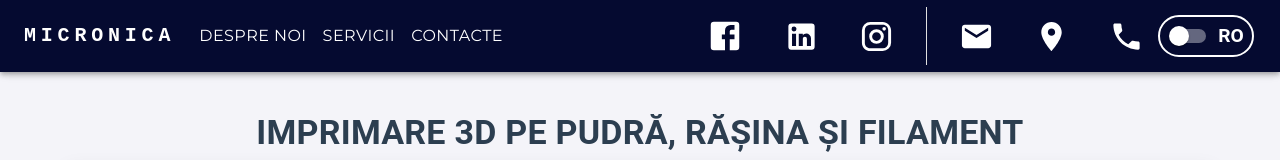
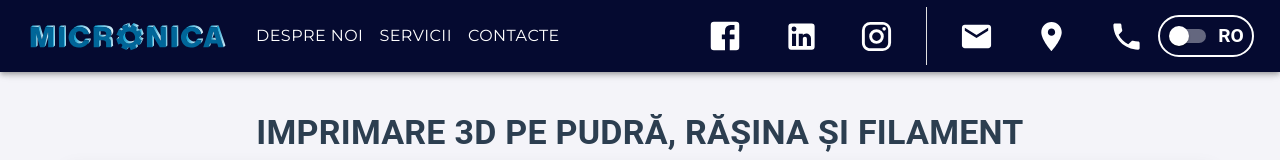
Before and after one commit to Cipi28/micronica, a React (Vite) app: page /micronica/3d-printing in a window 1280 px wide. Shown: the top 160 px of the page. Built offline with nearby package versions, Linux system fonts and the light colour scheme.

Commit message:
ADD:logo

```diff
--- a/src/components/AppHeader/AppHeader.css
+++ b/src/components/AppHeader/AppHeader.css
@@ -1 +1,11 @@
 @import url('https://fonts.googleapis.com/css2?family=Montserrat:wght@400;700&display=swap');
+
+.logo {
+    width: 15rem;
+}
+
+@media (max-width: 1000px) {
+    .logo {
+        width: 12rem;
+    }
+}
--- a/src/components/AppHeader/index.jsx
+++ b/src/components/AppHeader/index.jsx
@@ -4,6 +4,7 @@ import {Link} from "react-router-dom";
 import {Facebook, LinkedIn, Instagram, Email, Room, Phone} from '@mui/icons-material';
 import {useLanguage} from '../../configs/LanguageProvider.jsx';
 import {openFacebookProfile, openInstagramProfile, openEmailClient, openMapsLocation, openPhoneDialer} from "../../services/redirectServices.jsx";
+import logo from "../../assets/logo.svg";
 
 import './AppHeader.css';
 
@@ -24,28 +25,22 @@ export const AppHeader = () => {
             <AppBar position="fixed">
                 <Container maxWidth="full" sx={{
                     pr: 0, pl: 0,
+                    '@media (min-width:600px)': {
+                        pl: 0,
+                    },
                 }}>
                     <Toolbar disableGutters>
-                        <Typography
-                            variant="h6"
-                            noWrap
-                            component={Link} to={`${import.meta.env.BASE_URL}`}
-                            sx={{
-                                mr: 2,
-                                display: {xs: 'none', md: 'flex'},
-                                fontFamily: 'monospace',
-                                fontWeight: 700,
-                                letterSpacing: '.3rem',
-                                color: 'inherit',
-                                textDecoration: 'none',
-                            }}
-                        >
-                            MICRONICA
-                        </Typography>
-
                         <Box
                             sx={{
-                                mt: 2,
+                                    display: {xs: 'none', md: 'flex'},
+                                    pl: 1
+                                }}
+                        >
+                        <img src={logo} alt="Logo" className="logo"/>
+                        </Box>
+                        <Box
+                            sx={{
+                                mt: 1,
                                 flexGrow: 1,
                                 display: {xs: 'flex', md: 'none'},
                                 flexDirection: 'column',
@@ -53,23 +48,7 @@ export const AppHeader = () => {
                                 alignItems: 'center'
                             }}
                         >
-                            <Typography
-                                variant="h5"
-                                noWrap
-                                component={Link}
-                                to={`${import.meta.env.BASE_URL}`}
-                                sx={{
-                                    display: {xs: 'flex', md: 'none'},
-                                    fontFamily: 'monospace',
-                                    fontWeight: 700,
-                                    letterSpacing: '.3rem',
-                                    color: 'inherit',
-                                    textDecoration: 'none',
-                                }}
-                            >
-                                MICRONICA
-                            </Typography>
-
+                            <img src={logo} alt="Logo" style={{ width: '12rem' }} />
                             <Box sx={{display: 'flex', flexDirection: 'row', alignItems: 'center'}}>
                                 <Button
                                     sx={{
@@ -137,6 +116,10 @@ export const AppHeader = () => {
                                     '&:hover': {
                                         color: '#0080FF',
                                     },
+                                    '@media (max-width:1175px)': {
+                                        mt: 2,
+                                        fontSize: '0.9rem',
+                                    },
                                 }}
                                 onClick={() => {
                                 }}
@@ -155,6 +138,10 @@ export const AppHeader = () => {
                                     transition: 'background-color 0.3s ease, color 0.3s ease',
                                     '&:hover': {
                                         color: '#0080FF',
+                                    },
+                                    '@media (max-width:1175px)': {
+                                        mt: 2,
+                                        fontSize: '0.9rem',
                                     },
                                 }}
                                 onClick={e => handleHover(e)}
@@ -292,6 +279,10 @@ export const AppHeader = () => {
                                     '&:hover': {
                                         color: '#0080FF',
                                     },
+                                    '@media (max-width:1175px)': {
+                                        mt: 2,
+                                        fontSize: '0.9rem',
+                                    },
                                 }}
                                 onClick={() => {
                                 }}
@@ -304,14 +295,14 @@ export const AppHeader = () => {
                             flexGrow: 0,
                             display: {xs: 'none', md: 'flex'},
                             gap: 3,
-                            '@media (max-width:1150px)': {
+                            '@media (max-width:1175px)': {
                                 gap: 0,
                             },
                         }}>
                             <IconButton
                                 onClick={() => openFacebookProfile()}
                                 color="inherit" sx={{
-                                fontSize: 38, '@media (max-width:1150px)': {fontSize: 28},
+                                fontSize: 38, '@media (max-width:1175px)': {fontSize: 28},
                                 transition: 'background-color 0.3s ease, color 0.3s ease',
                                 '&:hover': {
                                     color: '#0080FF',
@@ -321,7 +312,7 @@ export const AppHeader = () => {
                                 <Facebook fontSize="inherit"/>
                             </IconButton>
                             <IconButton color="inherit" sx={{
-                                fontSize: 35, '@media (max-width:1150px)': {fontSize: 28},
+                                fontSize: 35, '@media (max-width:1175px)': {fontSize: 28},
                                 transition: 'background-color 0.3s ease, color 0.3s ease',
                                 '&:hover': {
                                     color: '#0080FF',
@@ -332,7 +323,7 @@ export const AppHeader = () => {
                             <IconButton
                                 onClick={() => openInstagramProfile()}
                                 color="inherit" sx={{
-                                fontSize: 35, '@media (max-width:1150px)': {fontSize: 28},
+                                fontSize: 35, '@media (max-width:1175px)': {fontSize: 28},
                                 transition: 'background-color 0.3s ease, color 0.3s ease',
                                 '&:hover': {
                                     color: '#0080FF',
@@ -344,7 +335,7 @@ export const AppHeader = () => {
                             <IconButton
                                 onClick={() => openEmailClient()}
                                 color="inherit" sx={{
-                                fontSize: 35, '@media (max-width:1150px)': {fontSize: 28},
+                                fontSize: 35, '@media (max-width:1175px)': {fontSize: 28},
                                 transition: 'background-color 0.3s ease, color 0.3s ease',
                                 '&:hover': {
                                     color: '#0080FF',
@@ -355,7 +346,7 @@ export const AppHeader = () => {
                             <IconButton
                                 onClick={() => openMapsLocation()}
                                 color="inherit" sx={{
-                                fontSize: 35, '@media (max-width:1150px)': {fontSize: 28},
+                                fontSize: 35, '@media (max-width:1175px)': {fontSize: 28},
                                 transition: 'background-color 0.3s ease, color 0.3s ease',
                                 '&:hover': {
                                     color: '#0080FF',
@@ -366,7 +357,7 @@ export const AppHeader = () => {
                             <IconButton
                                 onClick={() => openPhoneDialer()}
                                 color="inherit" sx={{
-                                fontSize: 35, '@media (max-width:1150px)': {fontSize: 28},
+                                fontSize: 35, '@media (max-width:1175px)': {fontSize: 28},
                                 transition: 'background-color 0.3s ease, color 0.3s ease',
                                 '&:hover': {
                                     color: '#0080FF',
```
Also changed, not shown: src/assets/logo.svg (added), src/assets/logoFull.svg (added).
